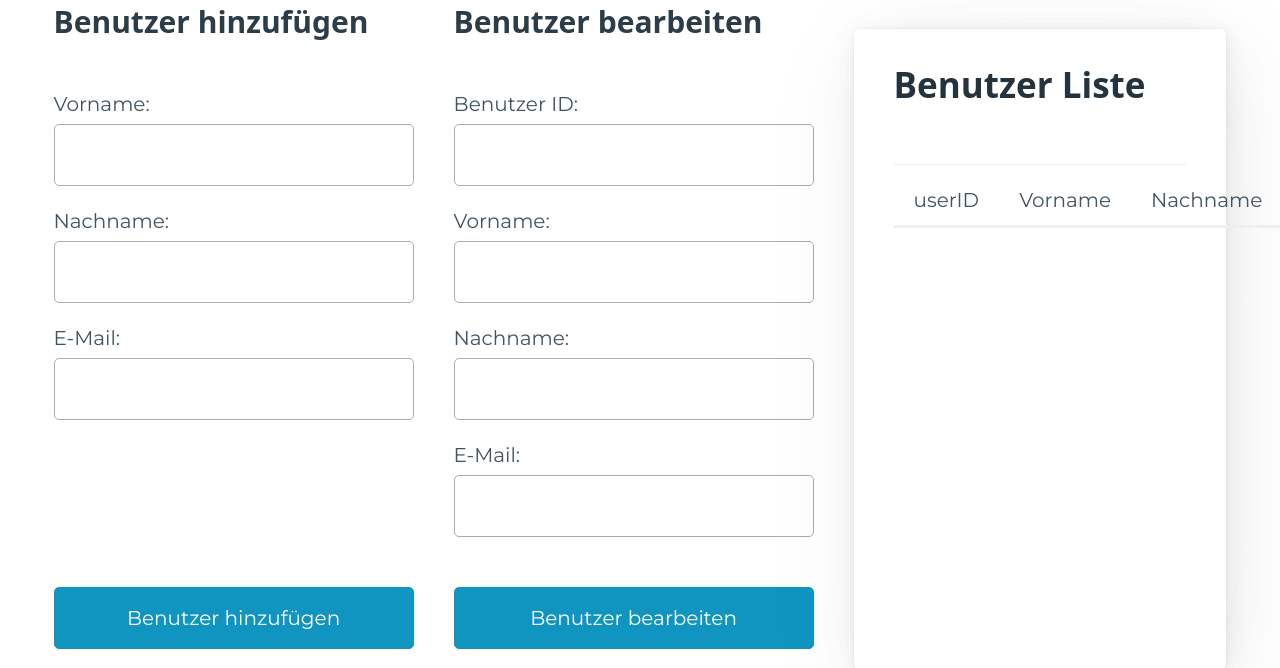
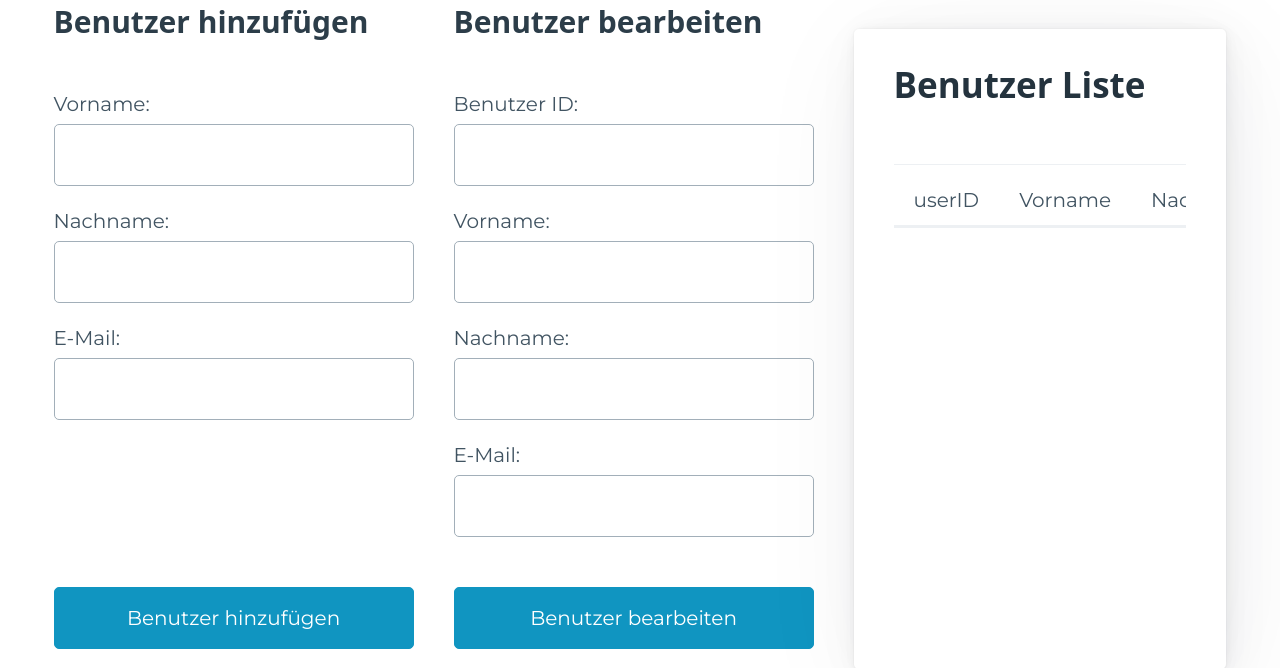
Before and after one commit to jonasfroeller/jQuery_UserManagement, a PHP site: page / in a window 1280 px wide; the page is wider, and only the part inside the window is pictured. Shown: the part 211-879 px from the top of that part. Run offline with PHP 8.4, Linux system fonts and the light colour scheme; data that the repository does not hold is empty.

Commit message:
table overflow

```diff
--- a/index.php
+++ b/index.php
@@ -47,8 +47,10 @@
         <article>
             <h2>Benutzer Liste</h2>
             <hr>
-            <table id="users-table">
-            </table>
+            <div style="overflow:auto;">
+                <table id="users-table">
+                </table>
+            </div>
         </article>
     </main>
 
```
